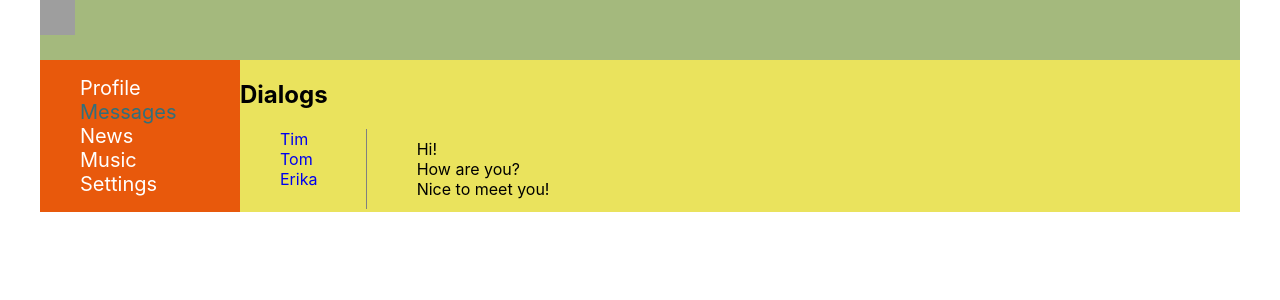
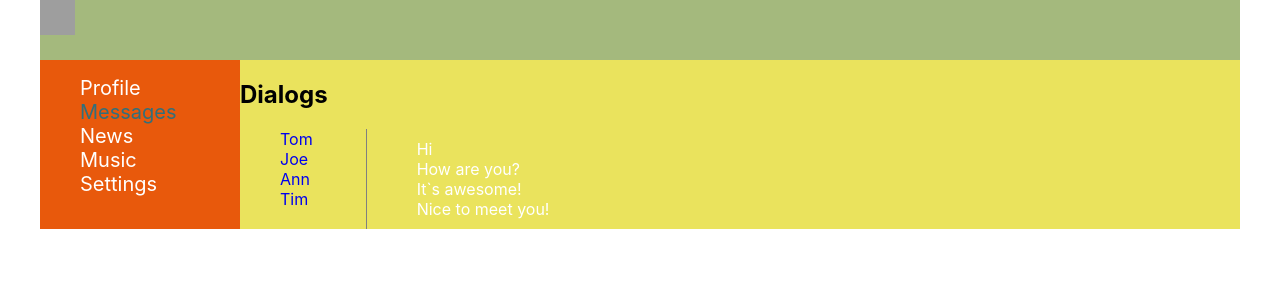
Before and after one commit to Intrstng/samurai-way-main, a React (Create React App) app: page /dialogs in a window 1280 px wide. Shown: the top 300 px of the page. Built offline with nearby package versions, Linux system fonts and the light colour scheme; grey boxes are pictures that could not be loaded.

Commit message:
feat: move BLL to App component

```diff
--- a/src/App.tsx
+++ b/src/App.tsx
@@ -2,32 +2,65 @@ import React from 'react';
 import './App.css';
 import {Header} from './components/Header/Header';
 import {Navbar} from './components/Navbar/Navbar';
-import {MyPosts} from './components/Profile/MyPosts/MyPosts';
 import {Profile} from './components/Profile/Profile';
 import {Dialogs} from './components/Dialogs/Dialogs';
-import {Route} from 'react-router-dom';
+import {BrowserRouter, Route} from 'react-router-dom';
 import {v1} from 'uuid';
 
+export type PostItem = {
+    id: string
+    message: string
+    likesCount: number
+}
 
-const App = () => {
+export type DialogsItem = {
+    id: string
+    name: string
+}
 
+export type MessageItem = {
+    id: string
+    message: string
+}
+
+export const App = () => {
+    const post: PostItem[] = [
+        {id: v1(), message: 'Post 1', likesCount: 14},
+        {id: v1(), message: 'Post 2', likesCount: 11},
+        {id: v1(), message: 'Post 3', likesCount: 17},
+        {id: v1(), message: 'Post 4', likesCount: 9}
+    ]
+    const dialogs: DialogsItem[] = [
+        {id: v1(), name: 'Tom'},
+        {id: v1(), name: 'Joe'},
+        {id: v1(), name: 'Ann'},
+        {id: v1(), name: 'Tim'}
+    ]
+    const messages: MessageItem[] = [
+        {id: v1(), message: 'Hi'},
+        {id: v1(), message: 'How are you?'},
+        {id: v1(), message: 'It`s awesome!'},
+        {id: v1(), message: 'Nice to meet you!'}
+    ]
     return (
+        <BrowserRouter>
             <div className={'app-wrapper'}>
-        <Header />
-        <Navbar />
+                <Header/>
+                <Navbar/>
                 <div className={'content'}>
                     {/*<Routes>*/}
-            <Route path={'/profile'} component={Profile}/>
-            <Route path={'/dialogs'} component={Dialogs}/>
+                    {/*<Route path={'/profile'} component={Profile}/>*/}
+                    {/*<Route path={'/dialogs'} component={Dialogs}/>*/}
+
+
+                    <Route path={'/profile'} render={() => <Profile posts={post}/>}/>
+                    <Route path={'/dialogs'} render={() => <Dialogs dialogs={dialogs} messages={messages}/>}/>
 
                     {/*</Routes>*/}
 
 
-
-
                 </div>
             </div>
+        </BrowserRouter>
     );
 }
-
-export default App;
--- /dev/null
+++ b/src/components/Dialogs/DialogItem/DialogItem.module.css
@@ -0,0 +1,15 @@
+.dialog {
+    cursor: pointer;
+}
+
+.dialog a {
+    text-decoration: none;
+}
+
+.dialog:hover {
+    opacity: 0.7;
+}
+
+.active {
+    color: rgba(8, 83, 231, 0.9);
+}
--- /dev/null
+++ b/src/components/Dialogs/DialogItem/DialogItem.tsx
@@ -0,0 +1,14 @@
+import React, {FC} from 'react';
+import S from './DialogItem.module.css';
+import {NavLink} from 'react-router-dom';
+
+type DialogItemProps = {
+    id: string
+    name: string
+}
+export const DialogItem: FC<DialogItemProps>= (props) => {
+    const path = `/dialogs/${props.name}`;
+    return (
+        <div className={S.dialog}><NavLink to={path} activeClassName={S.active}>{props.name}</NavLink></div>
+    )
+}
--- a/src/components/Dialogs/Dialogs.module.css
+++ b/src/components/Dialogs/Dialogs.module.css
@@ -13,26 +13,6 @@
     border-right: 1px solid grey;
 }
 
-.dialog {
-    cursor: pointer;
-}
-
-.dialog a {
-    text-decoration: none;
-}
-
-.dialog:hover {
-    opacity: 0.7;
-}
-
 .messages {
     padding: 10px;
 }
-
-.message {
-
-}
-
-.active {
-    color: rgba(8, 83, 231, 0.9);
-}
--- a/src/components/Dialogs/Dialogs.tsx
+++ b/src/components/Dialogs/Dialogs.tsx
@@ -1,63 +1,32 @@
 import React, {FC} from 'react';
-import {v1} from 'uuid';
 import S from './Dialogs.module.css';
-import {NavLink} from 'react-router-dom';
+import {DialogItem} from './DialogItem/DialogItem';
+import {Message} from './Message/Message';
+import {DialogsItem, MessageItem} from '../../App';
 
-// type DialogsProps = {
-//     data: DialogsItem[]
-// }
-
-type DialogItemProps = {
-    id: string
-    name: string
+type DialogsProps = {
+    dialogs: DialogsItem[]
+    messages: MessageItem[]
 }
 
-// export type DialogsItem = {
-//     id: string
-//     name: string
-// }
+export const Dialogs: FC<DialogsProps> = (props) => {
+    const dialogsElements = props.dialogs.map(d => <DialogItem key={d.id} id={d.id} name={d.name}/>)
 
-export const DialogItem: FC<DialogItemProps>= (props) => {
-    const path = `/dialogs/${props.id}`;
-    return (
-        <div className={S.dialog}><NavLink to={path} activeClassName={S.active}>{props.name}</NavLink></div>
-    )
-}
+    const messagesElements = props.messages.map(m => <Message key={m.id} id={m.id} message={m.message}/>)
 
-type MessageProps = {
-    message: string
-}
-
-export const Message: FC<MessageProps> = (props) => {
-    return <p className={S.message}>{props.message}</p>
-}
-
-export const Dialogs = () => {
-    // const data: DialogsItem[] = [{id: v1(), name: 'Tom'}, {id: v1(), name: 'Joe'}, {id: v1(), name: 'Ann'}, {id: v1(), name: 'Tim'}]
     return (
         <>
             <h2>Dialogs</h2>
 
             <div className={S.dialogs}>
-                {/*<ul className={S.dialogItems}>*/}
-                {/*    {*/}
-                {/*        data.map((n, idx) => <li key={n.id} className={S.dialog}><NavLink to={`dialogs/${idx + 1}`} activeClassName={S.active}>{n.name}</NavLink></li>)*/}
-                {/*    }*/}
-                {/*</ul>*/}
-
                 <div className={S.dialogItems}>
-                    <DialogItem id={'1'} name={'Tim'}/>
-                    <DialogItem id={'2'} name={'Tom'}/>
-                    <DialogItem id={'3'} name={'Erika'}/>
+                    {dialogsElements}
                 </div>
 
                 <div className={S.messages}>
-                    <Message message={'Hi!'}/>
-                    <Message message={'How are you?'}/>
-                    <Message message={'Nice to meet you!'}/>
+                    {messagesElements}
                 </div>
             </div>
-
         </>
     );
 };
--- /dev/null
+++ b/src/components/Dialogs/Message/Message.module.css
@@ -0,0 +1,3 @@
+.message {
+    color: #FFFFFF;
+}
--- /dev/null
+++ b/src/components/Dialogs/Message/Message.tsx
@@ -0,0 +1,10 @@
+import React, {FC} from 'react';
+import S from './Message.module.css';
+
+type MessageItemProps = {
+    id: string
+    message: string
+}
+export const Message: FC<MessageItemProps> = (props) => {
+    return <p className={S.message}>{props.message}</p>
+}
--- a/src/components/Profile/MyPosts/MyPosts.tsx
+++ b/src/components/Profile/MyPosts/MyPosts.tsx
@@ -1,8 +1,24 @@
-import React from 'react';
+import React, {FC} from 'react';
 import S from './MyPosts.module.css';
 import {Post} from './Post/Post';
+import {v1} from 'uuid';
+import {PostItem} from '../../../App';
 
-export const MyPosts = () => {
+// type PostItem = {
+//     id: string
+//     message: string
+//     likesCount: number
+// }
+
+type MyPostsProps = {
+    posts: PostItem[]
+}
+
+export const MyPosts: FC<MyPostsProps> = (props) => {
+    const postsElements = props.posts.map(p => <Post key={p.id}
+                                                  id={p.id}
+                                                  message={p.message}
+                                                  likesCount={p.likesCount}/>)
     return (
         <>
             <div className={S.posts}>
@@ -11,10 +27,7 @@ export const MyPosts = () => {
                 <button>Send</button>
             </div>
             <div className={S.postItems}>
-                <Post message={'Post 1'}
-                      likes={15}/>
-                <Post message={'Post 2'}
-                      likes={25}/>
+                {postsElements}
             </div>
         </>
     );
--- a/src/components/Profile/MyPosts/Post/Post.tsx
+++ b/src/components/Profile/MyPosts/Post/Post.tsx
@@ -2,8 +2,9 @@ import React, {FC} from 'react';
 import S from './Post.module.css';
 
 type PostProps = {
+    id: string
     message: string
-    likes: number
+    likesCount: number
 }
 
 export const Post: FC<PostProps> = (props) => {
@@ -11,7 +12,7 @@ export const Post: FC<PostProps> = (props) => {
         <div className={S.wrapper}>
             <img src={'https://iconape.com/wp-content/png_logo_vector/avatar-9.png'} alt={'avatar-post'}/>
             <p className={S.item}>{props.message}</p>
-            <p>likes: {props.likes}</p>
+            <p>likes: {props.likesCount}</p>
         </div>
 
     );
--- a/src/components/Profile/Profile.tsx
+++ b/src/components/Profile/Profile.tsx
@@ -1,13 +1,17 @@
-import React from 'react';
-import S from './Profile.module.css';
+import React, {FC} from 'react';
 import {MyPosts} from './MyPosts/MyPosts';
 import {ProfileInfo} from './ProfileInfo/ProfileInfo';
+import {PostItem} from '../../App';
 
-export const Profile = () => {
+type ProfileProps = {
+    posts: PostItem[]
+}
+
+export const Profile: FC<ProfileProps> = (props) => {
     return (
         <>
             <ProfileInfo />
-            <MyPosts />
+            <MyPosts posts={props.posts}/>
         </>
     );
 };
--- a/src/index.tsx
+++ b/src/index.tsx
@@ -1,12 +1,10 @@
  import React from 'react';
 import ReactDOM from 'react-dom';
 import './index.css';
-import App from './App';
+import {App} from './App';
  import {BrowserRouter} from 'react-router-dom';
 
 ReactDOM.render(
-    <BrowserRouter>
-        <App />
-    </BrowserRouter>,
+        <App />,
   document.getElementById('root')
 );
```
Lines whose indentation alone changed are shown as unchanged.
